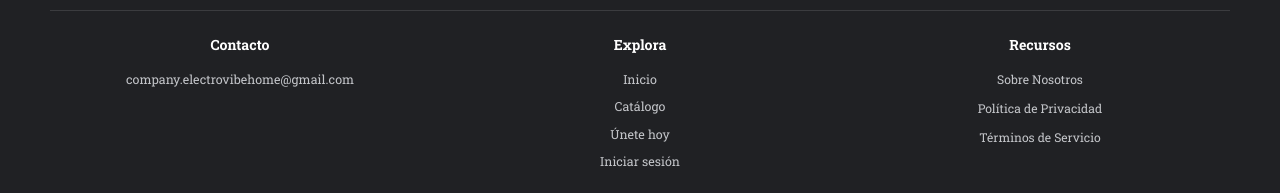
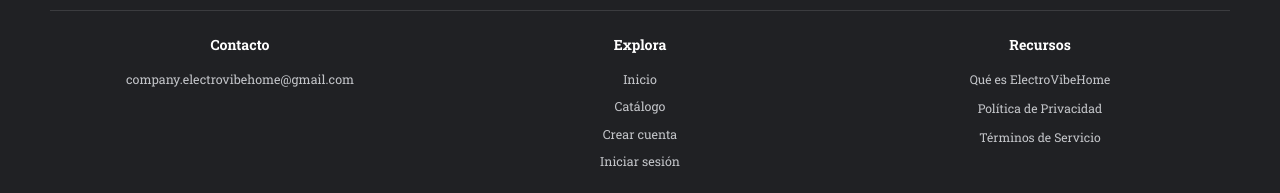
Before and after one commit to sro2005/my-app, a React (Vite) app: page / in a window 1280 px wide. Shown: the part 1968-2161 px from the top of the page. Built offline with nearby package versions, Linux system fonts and the light colour scheme.

Commit message:
content: align footer links with the demo concept

```diff
--- a/src/components/Footer.jsx
+++ b/src/components/Footer.jsx
@@ -5,7 +5,7 @@ import { AuthContext } from '../contexts/AuthContext';
 const Footer = () => {
   const { user } = useContext(AuthContext);
   const exploreLinks = !user
-    ? [['/', 'Inicio'], ['/catalogo', 'Catálogo'], ['/register', 'Únete hoy'], ['/login', 'Iniciar sesión']]
+    ? [['/', 'Inicio'], ['/catalogo', 'Catálogo'], ['/register', 'Crear cuenta'], ['/login', 'Iniciar sesión']]
     : user.role === 'admin'
       ? [['/home-page', 'Inicio'], ['/catalogo', 'Catálogo'], ['/listado-productos', 'Inventario'], ['/listado-pedidos', 'Pedidos']]
       : [['/home-page', 'Inicio'], ['/catalogo', 'Catálogo'], ['/listado-pedidos', 'Mis pedidos'], ['/perfil-cliente', 'Mi perfil']];
@@ -31,7 +31,7 @@ const Footer = () => {
       <div className="evh-footer-section">
         <h2>Recursos</h2>
         <div className="evh-footer-resources">
-          <Link to="/about">Sobre Nosotros</Link>
+          <Link to="/about">Qué es ElectroVibeHome</Link>
           <Link to="/privacy">Política de Privacidad</Link>
           <Link to="/terms">Términos de Servicio</Link>
         </div>
```
